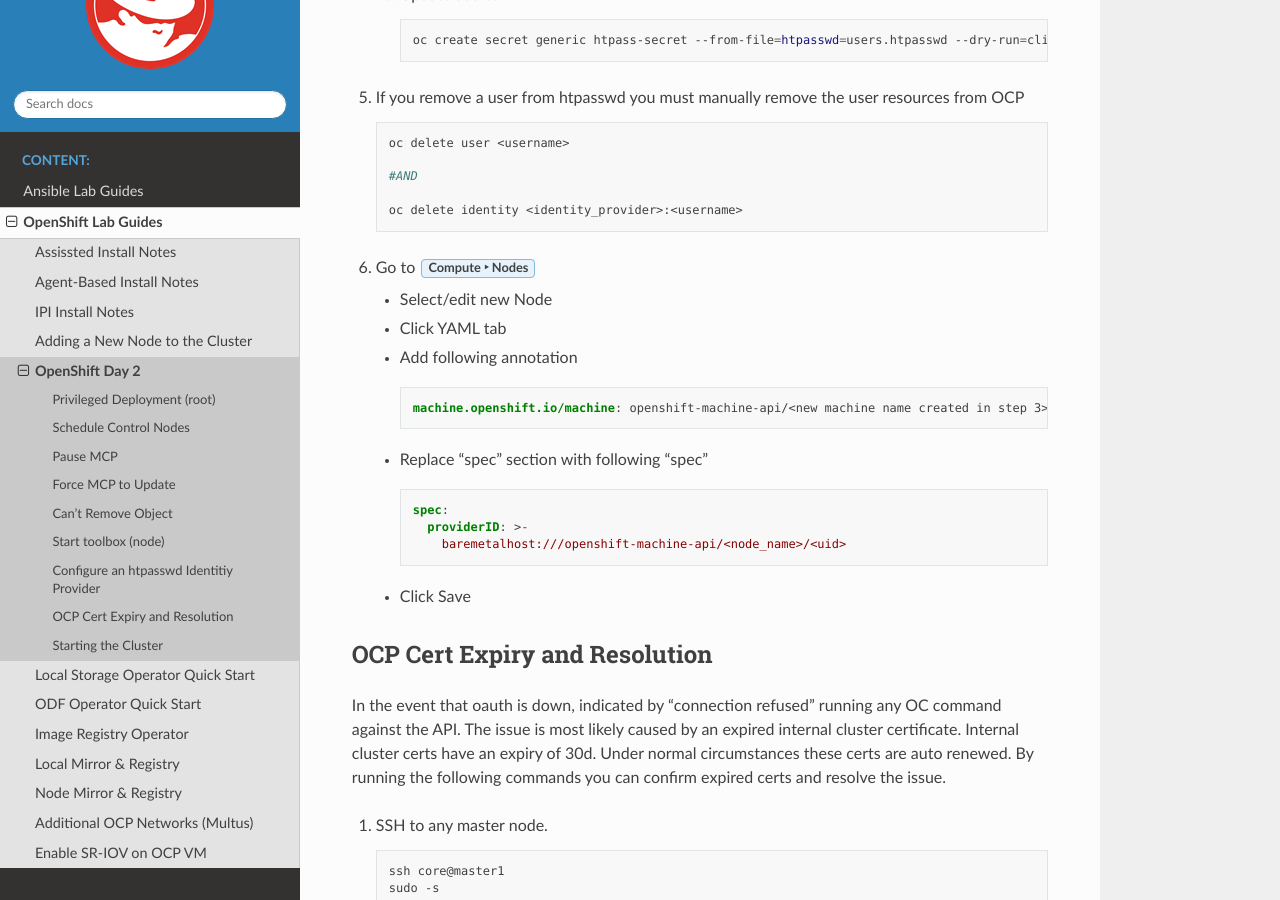
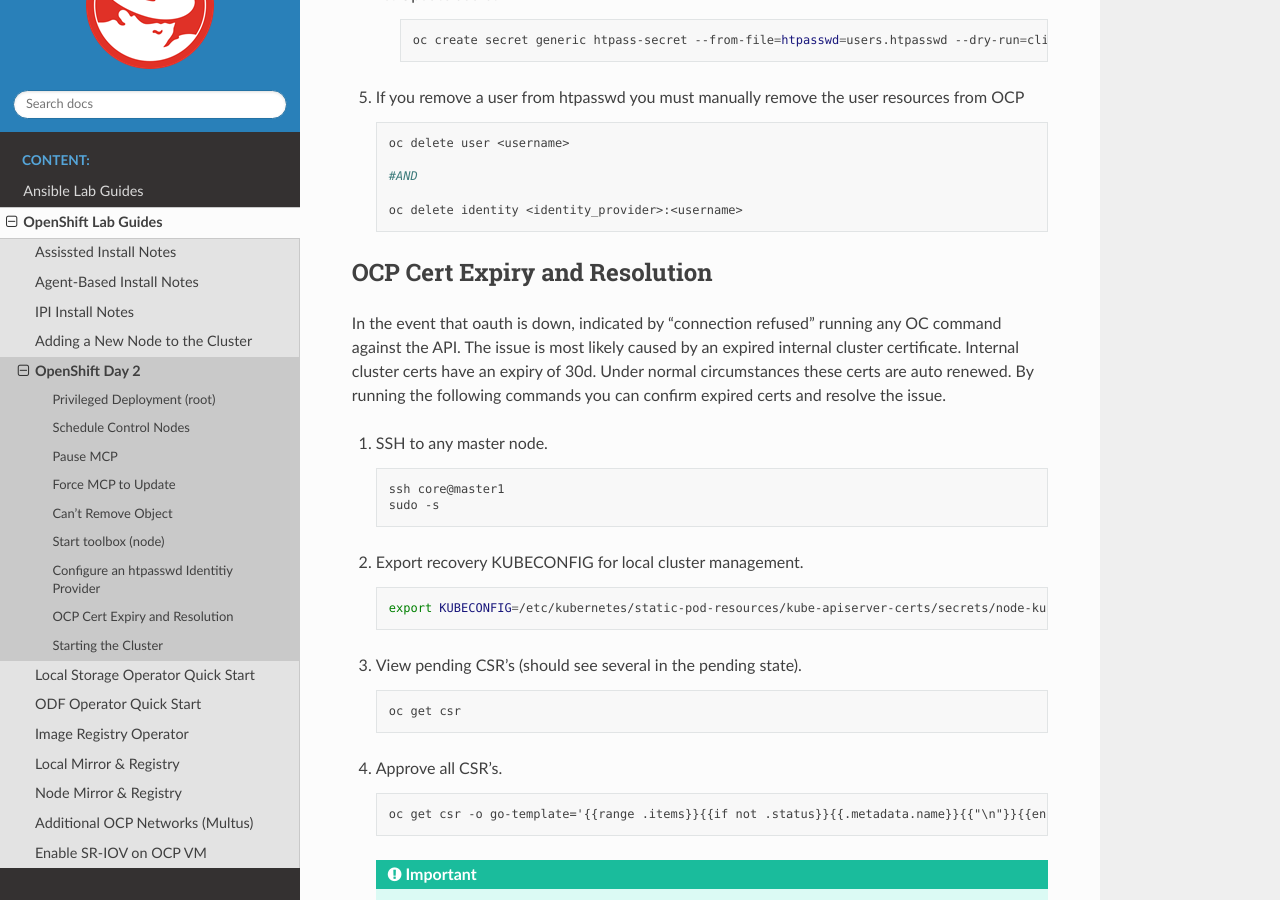
Before and after one commit to vtog/labGuides, a Sphinx documentation site: the page built from source/ocp/openshift-day2.rst, in a window 1280 px wide and 900 px high, scrolled down 4022 px. Built offline with Sphinx 7.4.7 and the Read the Docs theme 2.0.0, drawn with Linux system fonts in a browser that asks for light colours; pages that are not in the unit, such as notebooks, are missing from menus.

Commit message:
mistakenly left step from moved section, cleanup

```diff
--- a/source/ocp/openshift-day2.rst
+++ b/source/ocp/openshift-day2.rst
@@ -225,26 +225,6 @@
 
       oc delete identity <identity_provider>:<username>
 
-#. Go to :menuselection:`Compute --> Nodes`
-
-   - Select/edit new Node
-   - Click YAML tab
-   - Add following annotation
-
-     .. code-block:: yaml
-
-        machine.openshift.io/machine: openshift-machine-api/<new machine name created in step 3>
-
-   - Replace "spec" section with following "spec"
-
-     .. code-block:: yaml
-
-        spec:
-          providerID: >-
-            baremetalhost:///openshift-machine-api/<node_name>/<uid>
-
-   - Click Save
-
 OCP Cert Expiry and Resolution
 ------------------------------
 
```
